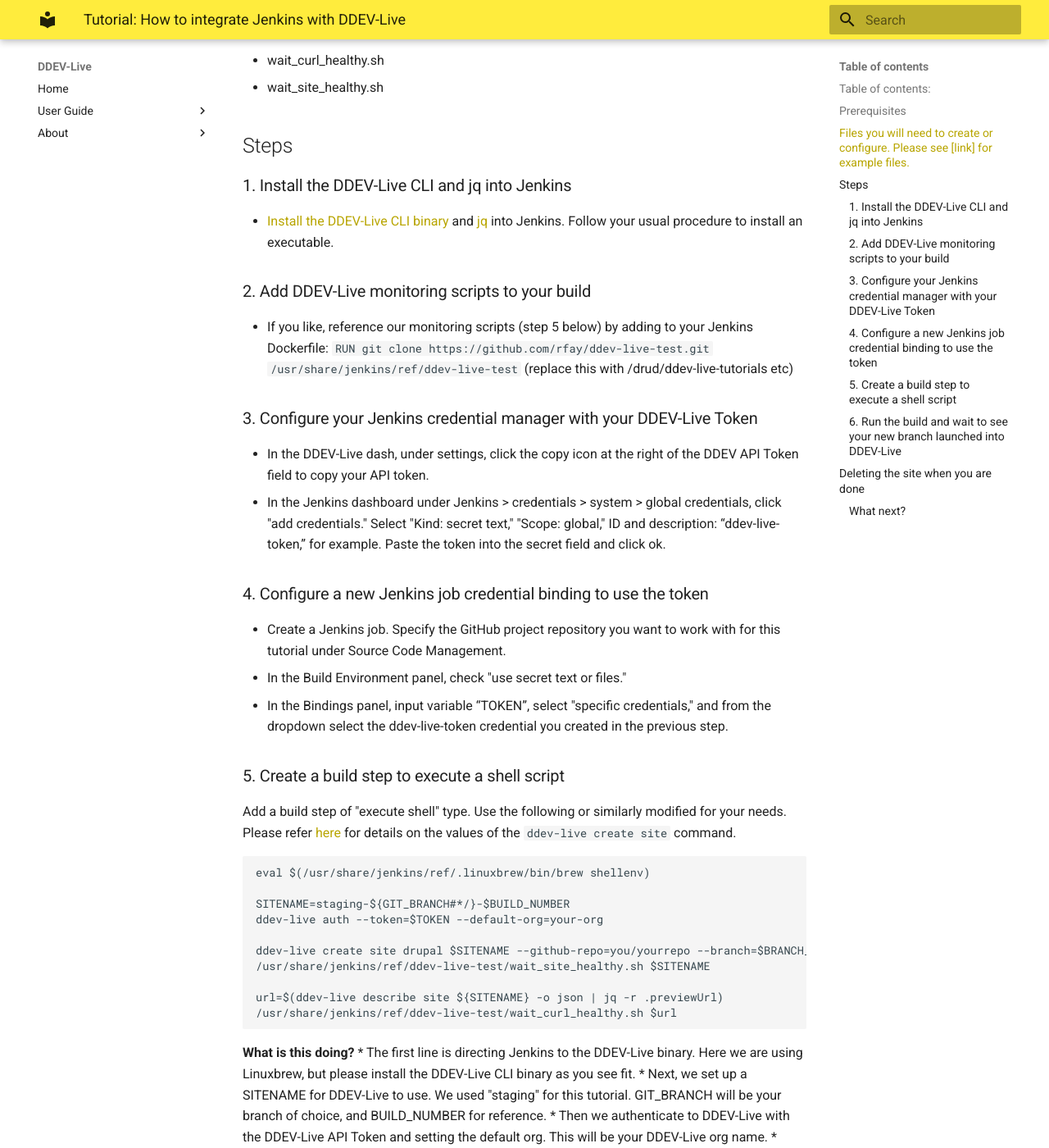
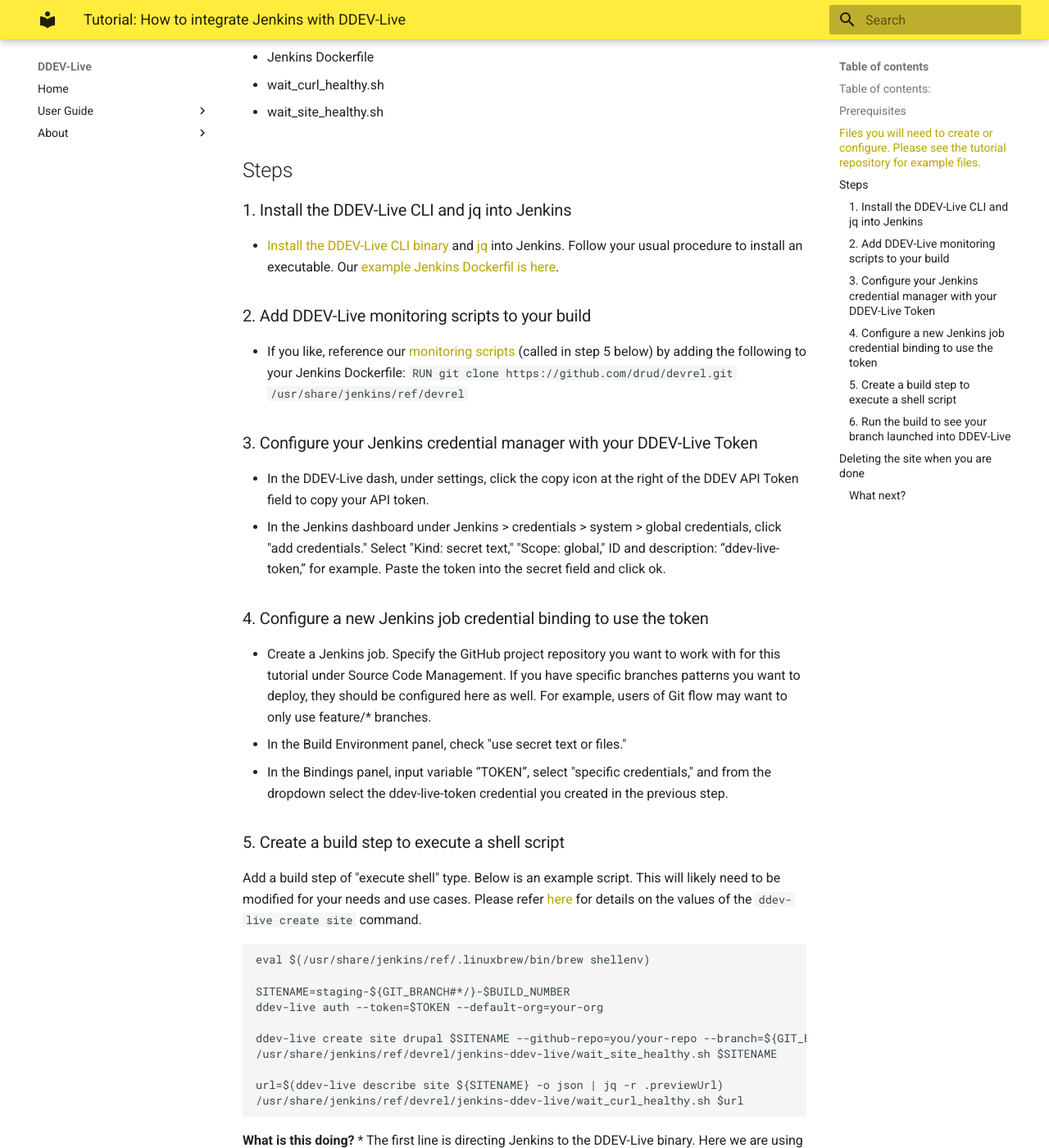
Before and after one commit to fru-io/docs-live, an MkDocs documentation site: the page built from docs/cicd-integration.md, in a window 1280 px wide and 1400 px high, scrolled down 967 px. Shown: the whole window at 82% size. Built offline with MkDocs 1.6.1 and Material for MkDocs 9.7.7, drawn with Linux system fonts in a browser that asks for light colours; some of the changed text lies outside the part shown.

Commit message:
Update cicd-integration.md
Updating based on @unn 's review.

````diff
--- a/docs/cicd-integration.md
+++ b/docs/cicd-integration.md
@@ -1,6 +1,6 @@
 # Tutorial: How to integrate Jenkins with DDEV-Live
 
-This tutorial will illustrate how to perform a one-time setup to configure Jenkins in order to run regular automatic deployments into DDEV-Live. With this setup, you can connect a CI/CD process into DDEV-Live for the purpose of running tests or doing UAT.
+This tutorial will illustrate how to perform a one-time setup to configure [Jenkins](https://jenkins.io/) in order to run regular automatic deployments into DDEV-Live. With this setup, you can connect an existing CI/CD process into DDEV-Live.
 
 **Why you might need this:**
 * You want to demo work to clients so they can approve things in a user acceptance testing (UAT) environment.
@@ -11,18 +11,18 @@ This tutorial uses Drupal as an example. DDEV-Live supports many PHP application
 ### Table of contents:
 * [Prerequisites](#prerequisites)
 * [Steps](#steps)
-  * [Install the DDEV-Live CLI and jq into Jenkins] (Will fill these in once headings agreed upon)
-  * [Add DDEV-Live monitoring scripts to your build]
-  * [Configure Jenkins credential manager]
-  * [Configure a new Jenkins job credential binding]
-  * [Add a custom exec shell command]
-  * [Run the build to deploy on DDEV-Live]
+  * [Install the DDEV-Live CLI and jq into Jenkins](#install-the-ddev-live-cli-and-jq-into-jenkins)
+  * [Add DDEV-Live monitoring scripts](#add-ddev-live-monitoring-scripts-to-your-build)
+  * [Configure Jenkins credential manager](#configure-your-jenkins-credential-manager-with-your-ddev-live-token)
+  * [Configure a new Jenkins job credential binding](#configure-a-new-jenkins-job-credential-binding-to-use-the-token)
+  * [Create a built step to execute a shell script](#create-a-build-step-to-execute-a-shell-script)
+  * [Run the build to deploy on DDEV-Live](#run-the-build-to-see-your-branch-launched-into-ddev-live)
 
 ### Prerequisites
 * A fully configured account on [DDEV-Live](https://dash.ddev.com/)
 * A Jenkins server and user with access and permissions to install new executables
 
-### Files you will need to create or configure. Please see [link] for example files.
+### Files you will need to create or configure. Please see the [tutorial repository](https://github.com/drud/devrel/tree/master/jenkins-ddev-live) for example files.
 * config.xml
 * Jenkins Dockerfile
 * wait_curl_healthy.sh
@@ -30,23 +30,23 @@ This tutorial uses Drupal as an example. DDEV-Live supports many PHP application
 
 ## Steps
 ### 1. Install the DDEV-Live CLI and jq into Jenkins
-* [Install the DDEV-Live CLI binary](https://dash.ddev.com/docs/getting-started/#install-the-ddev-live-cli) and [jq](https://stedolan.github.io/jq/) into Jenkins. Follow your usual procedure to install an executable.
+* [Install the DDEV-Live CLI binary](https://dash.ddev.com/docs/getting-started/#install-the-ddev-live-cli) and [jq](https://stedolan.github.io/jq/) into Jenkins. Follow your usual procedure to install an executable. Our [example Jenkins Dockerfil is here](https://github.com/drud/devrel/blob/master/jenkins-ddev-live/Dockerfile).
 
 ### 2. Add DDEV-Live monitoring scripts to your build
-* If you like, reference our monitoring scripts (step 5 below) by adding to your Jenkins Dockerfile:
-`RUN git clone https://github.com/rfay/ddev-live-test.git /usr/share/jenkins/ref/ddev-live-test` (replace this with /drud/ddev-live-tutorials etc)
+* If you like, reference our [monitoring scripts](https://github.com/drud/devrel/tree/master/jenkins-ddev-live) (called in step 5 below) by adding the following to your Jenkins Dockerfile:
+`RUN git clone https://github.com/drud/devrel.git /usr/share/jenkins/ref/devrel`
 
 ### 3. Configure your Jenkins credential manager with your DDEV-Live Token
 * In the DDEV-Live dash, under settings, click the copy icon at the right of the DDEV API Token field to copy your API token.
 * In the Jenkins dashboard under Jenkins > credentials > system > global credentials, click "add credentials." Select "Kind: secret text," "Scope: global," ID and description: “ddev-live-token,” for example. Paste the token into the secret field and click ok.
 
 ### 4. Configure a new Jenkins job credential binding to use the token
-* Create a Jenkins job. Specify the GitHub project repository you want to work with for this tutorial under Source Code Management.
+* Create a Jenkins job. Specify the GitHub project repository you want to work with for this tutorial under Source Code Management. If you have specific branches patterns you want to deploy, they should be configured here as well. For example, users of Git flow may want to only use feature/* branches.
 * In the Build Environment panel, check "use secret text or files."
 * In the Bindings panel, input variable “TOKEN”, select "specific credentials," and from the dropdown select the ddev-live-token credential you created in the previous step.
 
 ### 5. Create a build step to execute a shell script
-Add a build step of "execute shell" type. Use the following or similarly modified for your needs. Please refer [here](https://docs.ddev.com/getting-started/#add-a-site-from-your-connected-github-account) for details on the values of the `ddev-live create site` command.
+Add a build step of "execute shell" type. Below is an example script. This will likely need to be modified for your needs and use cases. Please refer [here](https://docs.ddev.com/getting-started/#add-a-site-from-your-connected-github-account) for details on the values of the `ddev-live create site` command.
 
 ```
 eval $(/usr/share/jenkins/ref/.linuxbrew/bin/brew shellenv)
@@ -54,11 +54,11 @@ eval $(/usr/share/jenkins/ref/.linuxbrew/bin/brew shellenv)
 SITENAME=staging-${GIT_BRANCH#*/}-$BUILD_NUMBER
 ddev-live auth --token=$TOKEN --default-org=your-org
 
-ddev-live create site drupal $SITENAME --github-repo=you/yourrepo --branch=$BRANCH_NAME
-/usr/share/jenkins/ref/ddev-live-test/wait_site_healthy.sh $SITENAME
+ddev-live create site drupal $SITENAME --github-repo=you/your-repo --branch=${GIT_BRANCH#*/}
+/usr/share/jenkins/ref/devrel/jenkins-ddev-live/wait_site_healthy.sh $SITENAME
 
 url=$(ddev-live describe site ${SITENAME} -o json | jq -r .previewUrl)
-/usr/share/jenkins/ref/ddev-live-test/wait_curl_healthy.sh $url
+/usr/share/jenkins/ref/devrel/jenkins-ddev-live/wait_curl_healthy.sh $url
 ```
 
 **What is this doing?**
@@ -71,18 +71,14 @@ url=$(ddev-live describe site ${SITENAME} -o json | jq -r .previewUrl)
 
 Save the build.
 
-### 6. Run the build and wait to see your new branch launched into DDEV-Live
-* Trigger or manually run the build from Jenkins.
-* When the site is ready ... (How to view the site, what's available once it's built, such as rebuild?)
+### 6. Run the build to see your branch launched into DDEV-Live
+* Depending on how you've configured the Jenkins job, you can either wait for a branch to automatically build or you can click "build" manually now.
+* Once the job is finished you should see the URL in the Console output of the build job.
 
 ## Deleting the site when you are done
 Run `ddev-live delete site --help` for details on removing the build from DDEV-Live when you are finished.
 
 ### What next?
-(What else might users ask at this point? what about permanent connections to Jenkins? How to manage any changes throughout the components involved here? How this procss could apply with other services/tools?)
-
 We’d love to help you be successful with DDEV-Live. Read the [FAQs](https://dash.ddev.com/docs/faqs/) and if you have any additional questions, email our [Support team](mailto:support@ddev.com).
 
 What do you think? Send us your feedback about DDEV-Live using the [Feedback form](https://dash.ddev.com/feedback/).
-
-Last updated 27 February 2020 22:00 UTC
````
